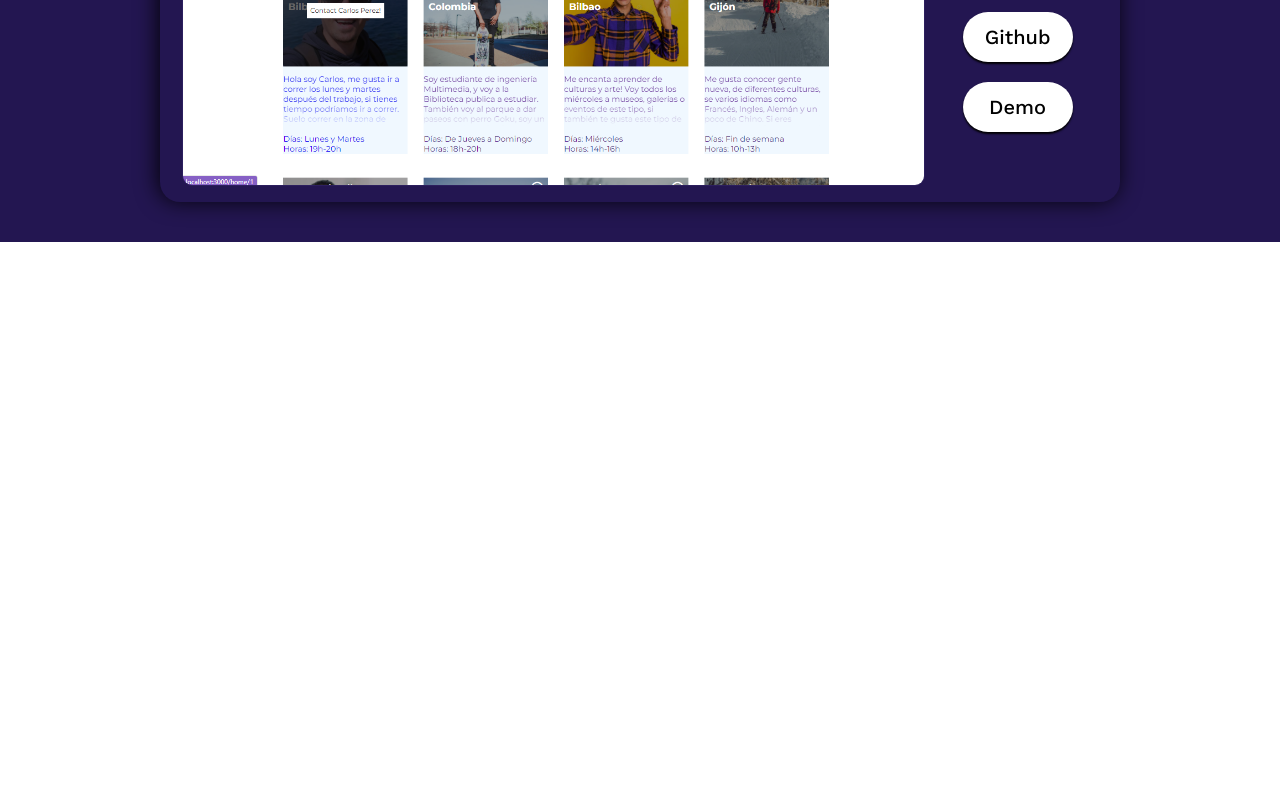
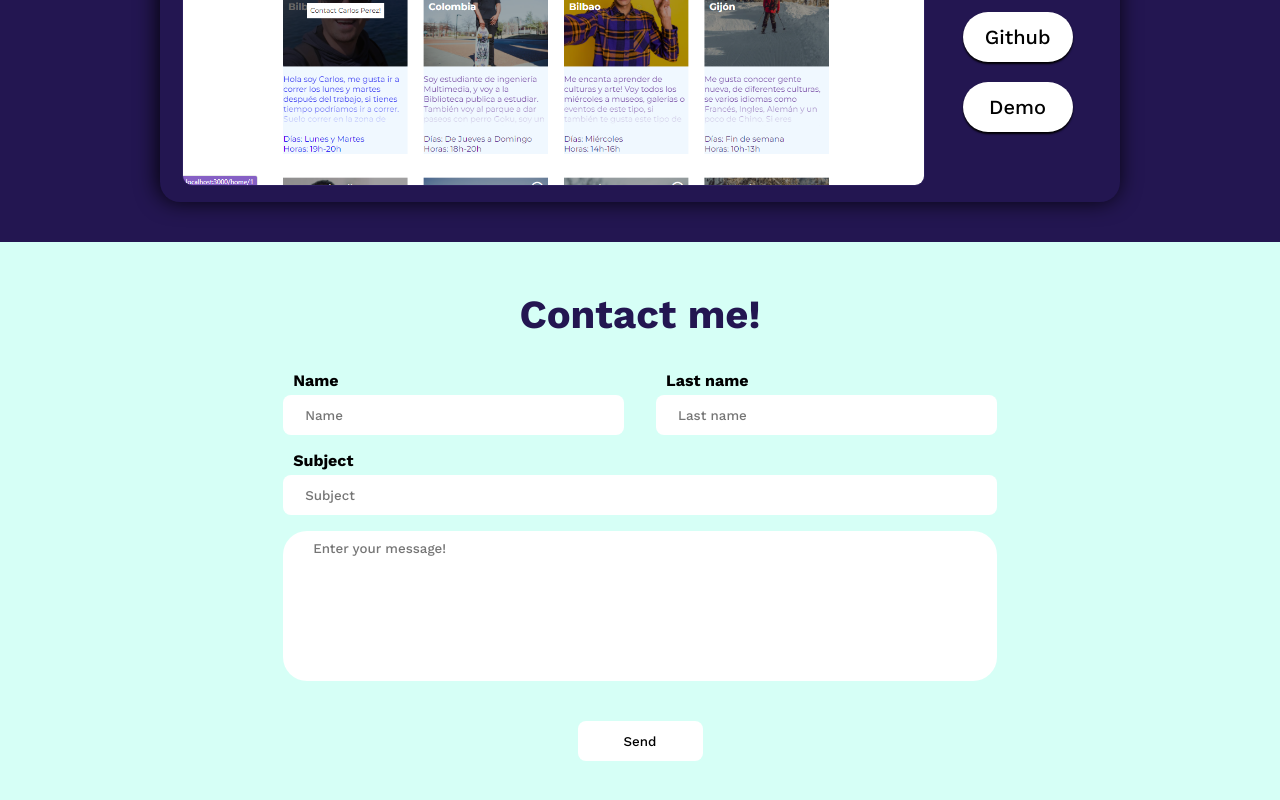
Before and after one commit to candymd/portfolio, a React (Create React App) app: page / in a window 1280 px wide. Shown: the part 2325-3125 px from the top of the page. Before the commit the page ends 2567 px from the top, so only its background shows below. Built offline with nearby package versions, Linux system fonts and the light colour scheme.

Commit message:
added contac section

```diff
--- a/src/App.js
+++ b/src/App.js
@@ -2,6 +2,7 @@ import Header from "./Components/Header/Header";
 import Hero from "./Components/Hero/Hero";
 import Projects from "./Components/Projects/Projects";
 import Skills from "./Components/Skills/Skills";
+import Contact from "./Components/Contact/Contact";
 
 function App() {
  const scrollToTop = () => {
@@ -21,6 +22,7 @@ function App() {
       <Hero />
       <Skills />
       <Projects />
+      <Contact/>
     </div>
   );
 }
--- /dev/null
+++ b/src/Components/Contact/Contact.css
@@ -0,0 +1,76 @@
+.contact {
+    background-color: #D6FFF6;
+}
+
+.contact form {
+    justify-content: space-around;
+    gap: 1rem;
+    display: flex;
+    flex-direction: column;
+    width: 70%;
+    height: 80%;
+    margin: 0 auto;
+    padding: 0 5rem 5rem;
+
+}
+
+.contact h1 {
+    color: #231651;
+}
+
+.name-and-lastName {
+    gap: 2rem;
+    align-items: center;
+    justify-content: center;
+    width: 100%;
+    display: flex;
+}
+
+.contact label {
+    font-weight: 700;
+    margin-left: 10px ;
+    margin-bottom: 5px;
+}
+
+.label-input {
+    width: 100%;
+    display: flex;
+    flex-direction: column;
+}
+
+.contact input {
+    width: 100%;
+    height: 2.5rem;
+    background: #FFFFFF;
+    border-radius: 8px;
+    border: none;
+    text-indent: 20px;
+}
+
+textarea:focus, input:focus{
+    outline: none;
+}
+
+.contact textarea {
+    text-indent: 20px;
+    padding: 10px;
+    border-radius: 24px;
+    width: 100%;
+    height: 150px;
+    resize: none;
+    border: none;
+}
+
+ section.contact.section > form > button {
+    margin: 1.5rem auto;
+    width: 125px;
+    height: 40px;
+    cursor: pointer;
+     background: white;
+     border: none;
+     border-radius: 8px;
+}
+
+section.contact.section > form > button:hover {
+     background-color: #f5f5f5;
+ }
--- /dev/null
+++ b/src/Components/Contact/Contact.js
@@ -0,0 +1,29 @@
+import './Contact.css'
+
+const Contact = () => {
+  return (
+      <section className="contact section">
+        <h1>Contact me!</h1>
+          <form>
+              <div className="name-and-lastName">
+                  <div className="label-input">
+                      <label htmlFor="name">Name</label>
+                      <input placeholder="Name" type="text" name="name" id="name"/>
+                  </div>
+                  <div className="label-input">
+                      <label htmlFor="lastName">Last name</label>
+                      <input placeholder="Last name" type="text" name="lastName" id="lastName"/>
+                  </div>
+              </div>
+              <div className="label-input">
+              <label htmlFor="subject">Subject</label>
+              <input placeholder="Subject" type="text" name="subject" id="subject"/>
+              </div>
+                <textarea placeholder="Enter your message!" name="subject" id="subject" maxLength="250" />
+              <button type="submit" className="submit-btn" >Send</button>
+          </form>
+      </section>
+  )
+}
+
+export default Contact
```
